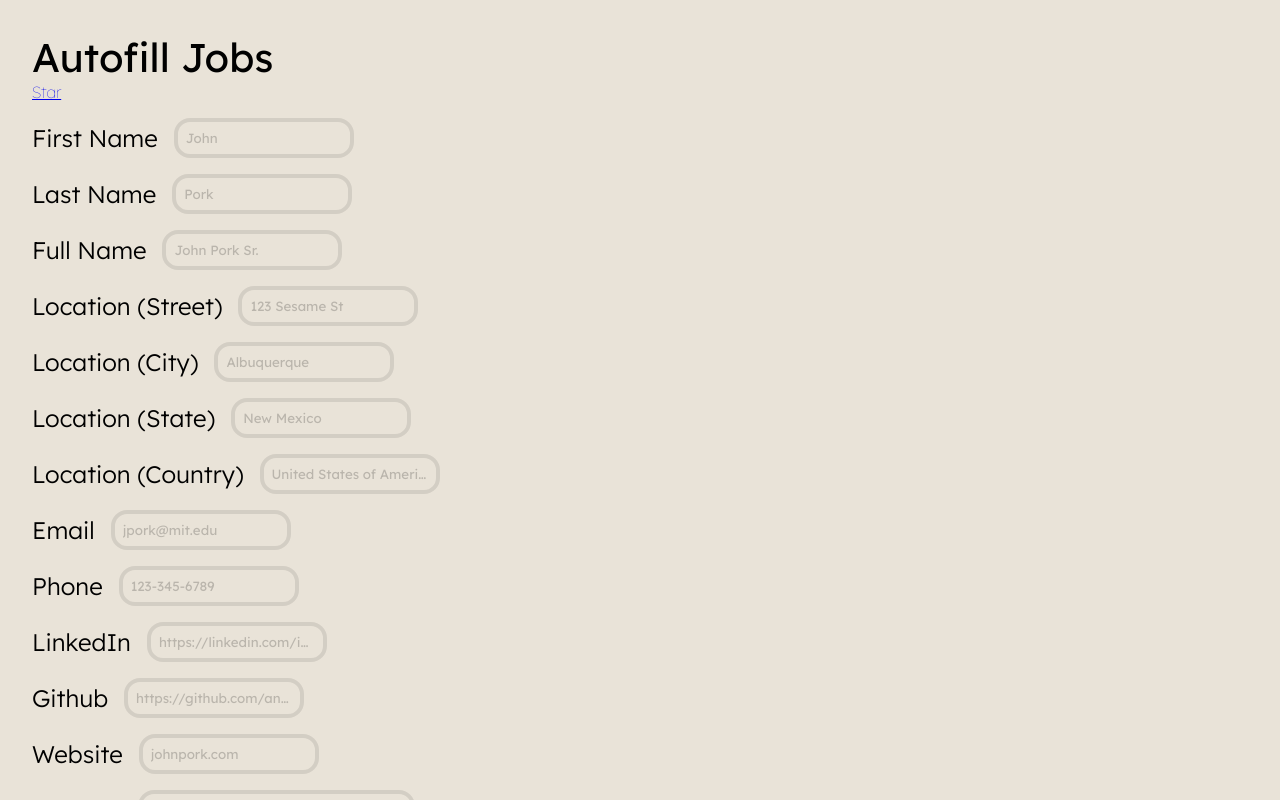
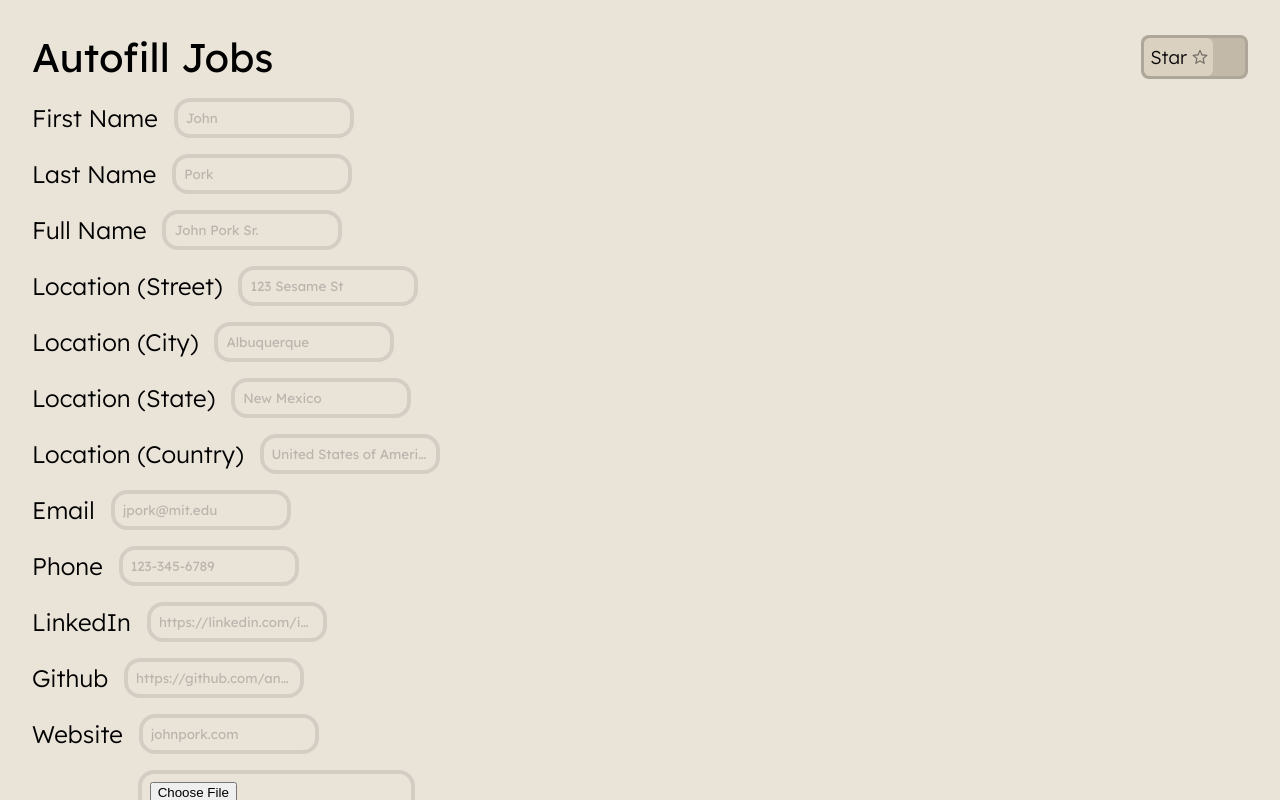
Before and after one commit to stevenolthoff/Autofill-Jobs, a Vue app in the folder src/: page / in a window 1280 px wide. Shown: the top 800 px of the page. Built offline with nearby package versions, Linux system fonts and the light colour scheme; no server answers.

Commit message:
star repo btn

```diff
--- a/src/public/autofill.js
+++ b/src/public/autofill.js
@@ -103,7 +103,7 @@ function setNativeValue(el, value) {
     }
   } else if (el instanceof HTMLSelectElement) {
     for (let o of el.children) {
-      if (o.value.includes(value)) {
+      if (o.value.toLowerCase().includes(value.toLowerCase())) {
         el.value = o.value;
         break;
       }
@@ -173,7 +173,7 @@ async function autofill(form) {
             if (res[param][res[param].length - 1] == ",")
               res[param] = res[param].slice(0, res[param].length - 1);
           }
-          if (param === "Gender" || param === "Race") longDelay = true;
+          if (param === "Gender") longDelay = true;
           setNativeValue(inputElement, res[param]);
           //for the dropdown elements
           let btn = inputElement.closest(".select__control--outside-label");
--- a/src/vue_src/App.vue
+++ b/src/vue_src/App.vue
@@ -1,15 +1,15 @@
 <script setup lang="ts">
 
 import InputField from './components/InputField.vue';
-
+import GithubStars from './components/GithubStars.vue';
 </script>
 
 
 <template>
-  <div>
+  <div class="headerDiv">
     <h1>Autofill Jobs</h1>
     <!-- Place this tag where you want the button to render. -->
-<a class="github-button" href="https://github.com/andrewmillercode/Autofill-Jobs" data-icon="octicon-star" data-size="large" data-show-count="true" aria-label="Star andrewmillercode/Autofill-Jobs on GitHub">Star</a>
+    <GithubStars/>
   </div>
 
   <InputField label="First Name" placeHolder="John" />
--- a/src/vue_src/assets/main.css
+++ b/src/vue_src/assets/main.css
@@ -75,3 +75,36 @@ h3{
   margin:0;
   font-weight: 300;
 }
+
+.starBtn{
+  text-decoration: none;
+  display: flex;
+  align-items: center;
+  font-size: 0.8rem;
+  color: rgb(241, 235, 225);
+  text-shadow: 0.1rem 0.1rem 0.3rem rgba(0, 0, 0, 0.245);
+  background-color: rgb(194, 185, 169);
+  width: fit-content;
+  padding-right: 1rem;
+  border-radius: 0.5rem;
+  cursor: pointer;
+  border: 0.22rem solid rgba(0,0,0,0.1)
+}
+.starBtnL{
+  text-shadow: none;
+  text-decoration: none;
+  height: 100%;
+  color: rgb(10, 10, 10);
+  border-radius: 0.4rem;
+  padding: 0.4rem 0rem 0.4rem 0.4rem;
+  margin-right: 1rem;
+  background-color: rgb(219, 209, 192);
+  font-size: 1rem;
+  display: flex;
+  align-items: center;
+}
+.headerDiv{
+  display: flex;
+  align-items: center;
+  justify-content: space-between;
+}
--- /dev/null
+++ b/src/vue_src/components/GithubStars.vue
@@ -0,0 +1,46 @@
+<template>
+    <a style="text-decoration: none; color:black;"href="https://github.com/andrewmillercode/Autofill-Jobs">
+    <div class="starBtn">
+        <div class="starBtnL">
+            <h3>Star</h3>
+            <svg xmlns="http://www.w3.org/2000/svg" height="26px" viewBox="0 -960 960 960" width="26px"
+                fill="rgba(0,0,0,0.5)">
+                <path
+                    d="m354-287 126-76 126 77-33-144 111-96-146-13-58-136-58 135-146 13 111 97-33 143Zm126-28.92-145.23 87.69q-6.39 3.15-11.85 2.54-5.46-.62-10.61-3.77-5.16-3.16-7.85-9.04-2.69-5.88-.46-12.73l38.62-164.39-127.77-110.84q-5.39-4.39-7.12-10.5-1.73-6.12.73-11.73 2.46-5.62 6.62-9.16 4.15-3.53 11.23-4.77l168.61-14.69L460.69-733q2.69-6.62 7.81-9.54 5.12-2.92 11.5-2.92t11.5 2.92q5.12 2.92 7.81 9.54l65.77 155.69 168.61 14.69q7.08 1.24 11.23 4.77 4.16 3.54 6.62 9.16 2.46 5.61.73 11.73-1.73 6.11-7.12 10.5L617.38-415.62 656-251.23q2.23 6.85-.46 12.73-2.69 5.88-7.85 9.04-5.15 3.15-10.61 3.77-5.46.61-11.85-2.54L480-315.92ZM480-470Z" />
+            </svg>
+        </div>
+        <h2>{{ inputValue }}</h2>
+    </div>
+</a>
+
+</template>
+
+<script lang="ts">
+import { ref } from 'vue';
+
+export default {
+
+    setup() {
+        // Declare a reactive input value using Vue's ref
+        const inputValue = ref('');
+
+        const loadData = () => {
+            fetch("https://api.github.com/repos/andrewmillercode/Autofill-Jobs", {
+                headers: {
+                    "Content-Type": "application/json",
+                },
+
+            }).then(res => res.json()).then(res => {
+                inputValue.value = res['stargazers_count'];
+            })
+        };
+
+        // Load data when the component is mounted
+        loadData();
+
+        return {
+            inputValue,
+        };
+    },
+};
+</script>
```
